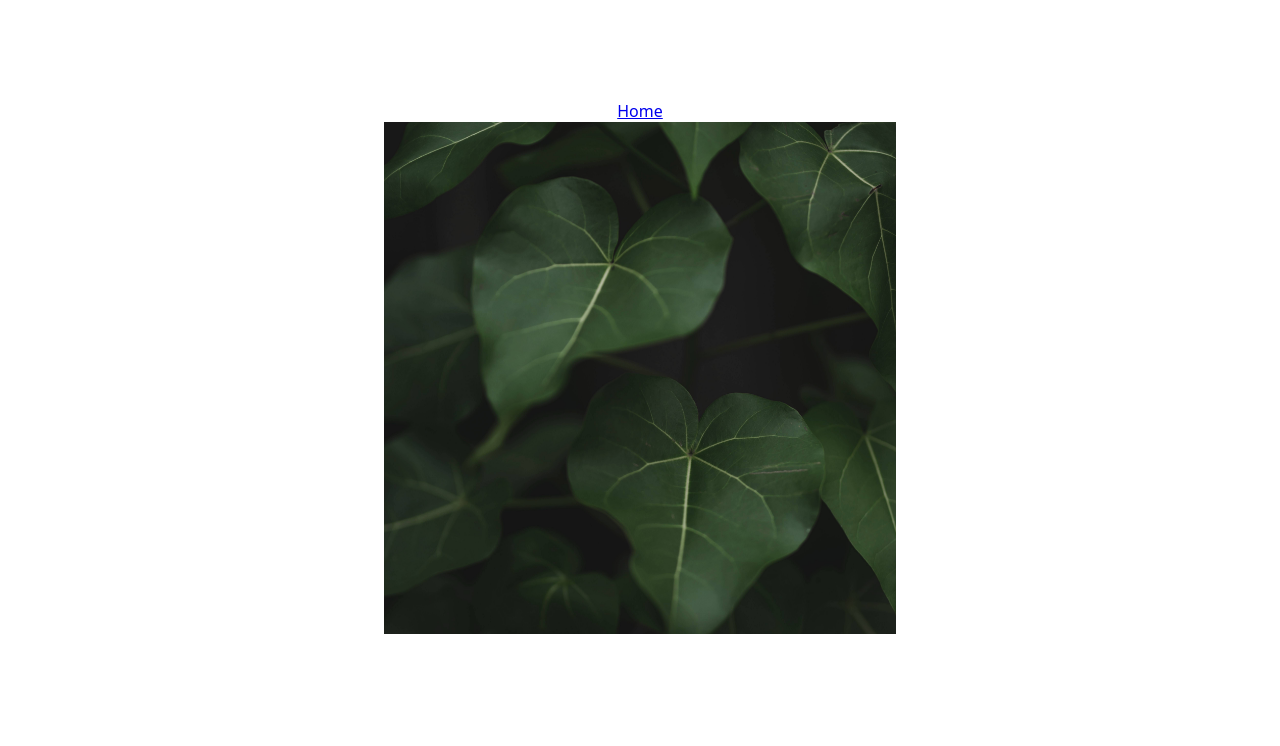
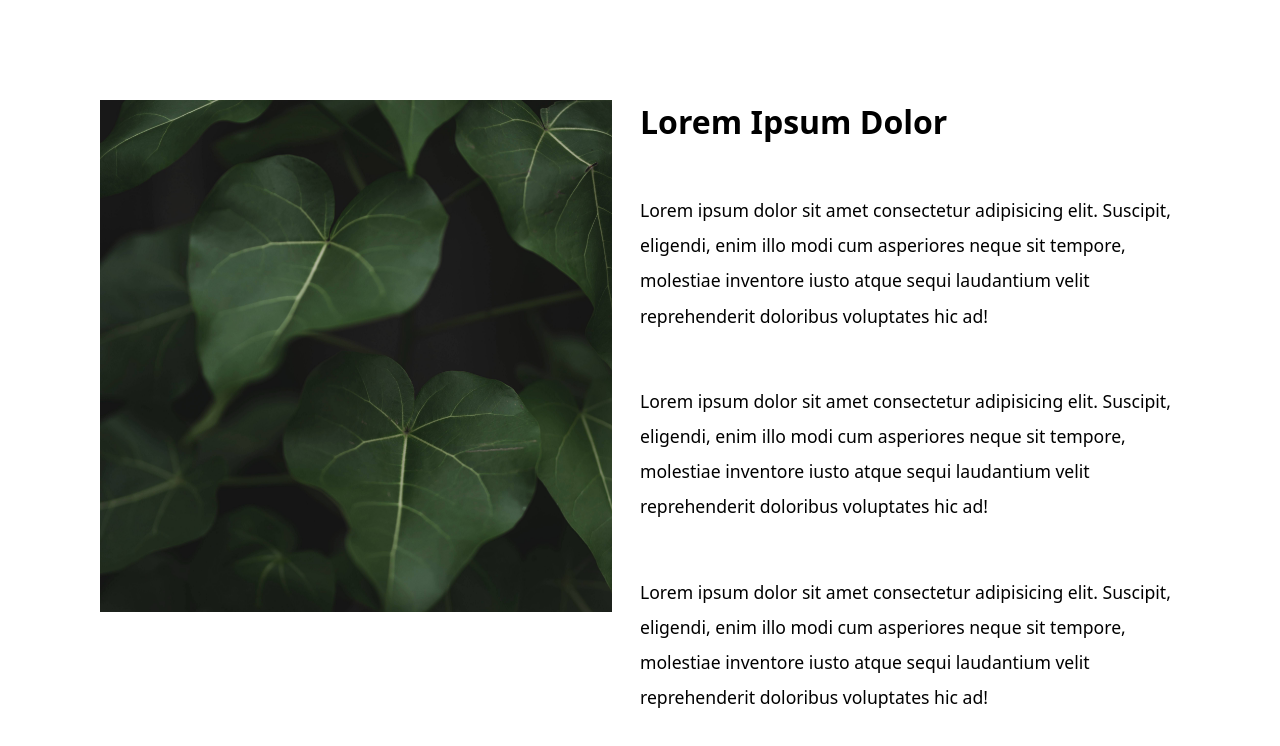
Before and after one commit to dsimon-dev/next-flip-pages, a Next.js app: page /1 in a window 1280 px wide. Shown: the top 746 px of the page. Built offline with nearby package versions, Linux system fonts and the light colour scheme.

Commit message:
descriptions

```diff
--- a/src/pages/[id].tsx
+++ b/src/pages/[id].tsx
@@ -7,8 +7,7 @@ export default function Image({ id }: { id: number }) {
   const { ref } = useFlip({ flipKey: id });
 
   return (
-    <main style={{ padding: "100px", display: "grid", placeItems: "center" }}>
-      <Link href="/">Home</Link>
+    <main style={{ padding: "100px", display: "grid", gridTemplateColumns: "1fr 1fr" }}>
       <img
         ref={ref}
         src={`/images/${id}.jpg`}
@@ -20,6 +19,36 @@ export default function Image({ id }: { id: number }) {
           objectFit: "cover",
         }}
       />
+      <div
+        style={{
+          display: "flex",
+          flexDirection: "column",
+          gap: "50px",
+          maxWidth: "60ch",
+          animationName: "slidein",
+          animationDuration: "250ms",
+          animationDelay: "250ms",
+          animationFillMode: "forwards",
+          opacity: 0,
+        }}
+      >
+        <h1>Lorem Ipsum Dolor</h1>
+        <p>
+          Lorem ipsum dolor sit amet consectetur adipisicing elit. Suscipit, eligendi, enim illo
+          modi cum asperiores neque sit tempore, molestiae inventore iusto atque sequi laudantium
+          velit reprehenderit doloribus voluptates hic ad!
+        </p>
+        <p>
+          Lorem ipsum dolor sit amet consectetur adipisicing elit. Suscipit, eligendi, enim illo
+          modi cum asperiores neque sit tempore, molestiae inventore iusto atque sequi laudantium
+          velit reprehenderit doloribus voluptates hic ad!
+        </p>
+        <p>
+          Lorem ipsum dolor sit amet consectetur adipisicing elit. Suscipit, eligendi, enim illo
+          modi cum asperiores neque sit tempore, molestiae inventore iusto atque sequi laudantium
+          velit reprehenderit doloribus voluptates hic ad!
+        </p>
+      </div>
     </main>
   );
 }
--- a/src/styles/globals.css
+++ b/src/styles/globals.css
@@ -9,7 +9,27 @@ body {
   font-family: system-ui, sans-serif;
 }
 
+p {
+  font-size: 1.1rem;
+  line-height: 2;
+}
+
 @keyframes fadein {
-  from { opacity: 0; }
-  to { opacity: 1; visibility: visible; }
+  from {
+    opacity: 0;
+  }
+  to {
+    opacity: 1;
+  }
 }
+
+@keyframes slidein {
+  from {
+    opacity: 0;
+    transform: translateX(30px);
+  }
+  to {
+    opacity: 1;
+    transform: translateX(0);
+  }
+}
```
